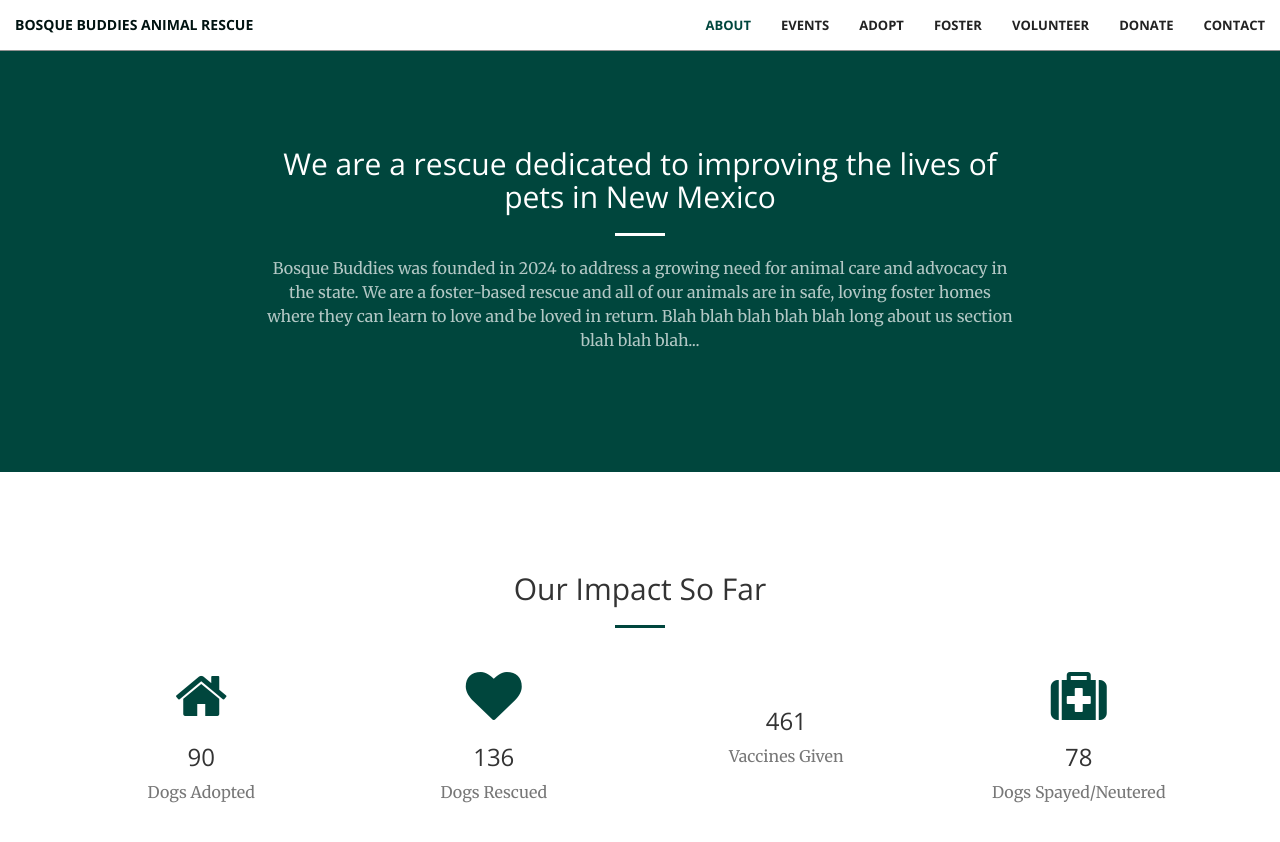
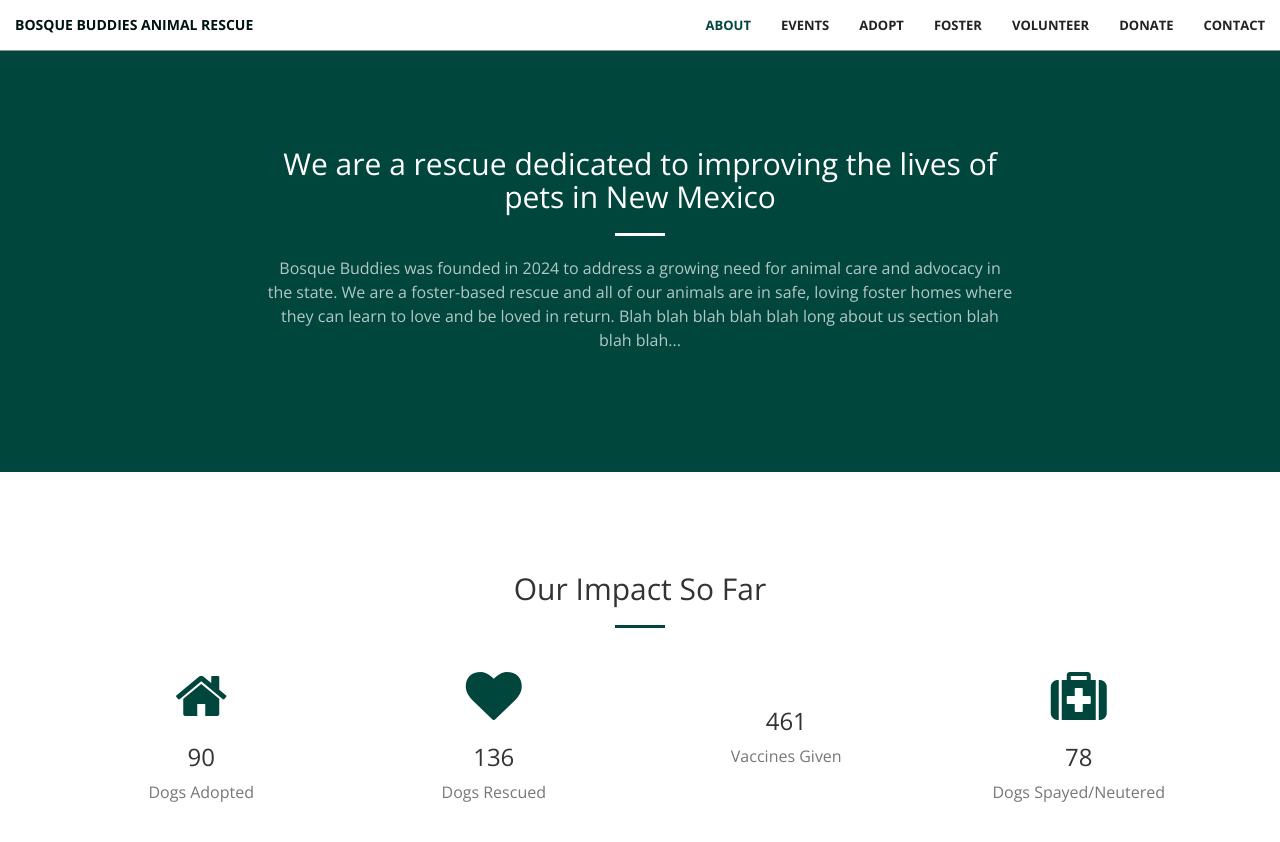
Before and after one commit to bbanimalrescue/bbanimalrescue.github.io, a Jekyll site: the page built from index.html, in a window 1280 px wide and 900 px high, scrolled down 853 px. Shown: the top 842 px of the window. Built offline with Jekyll 4.4.1, drawn with Linux system fonts in a browser that asks for light colours.

Commit message:
Trying to change font

```diff
--- a/_sass/_base.scss
+++ b/_sass/_base.scss
@@ -37,6 +37,7 @@ h6 {
 }
 
 p {
+    @include sans-serif-font;
     font-size: 16px;
     line-height: 1.5;
     margin-bottom: 20px;
@@ -52,6 +53,7 @@ p {
 }
 
 .text-faded {
+    @include sans-serif-font;
     color: rgba(white, .7);
 }
 
```
